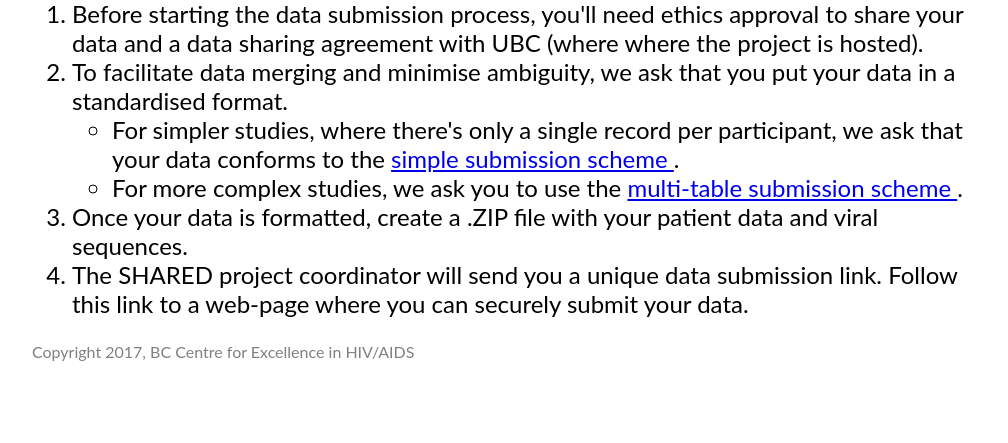
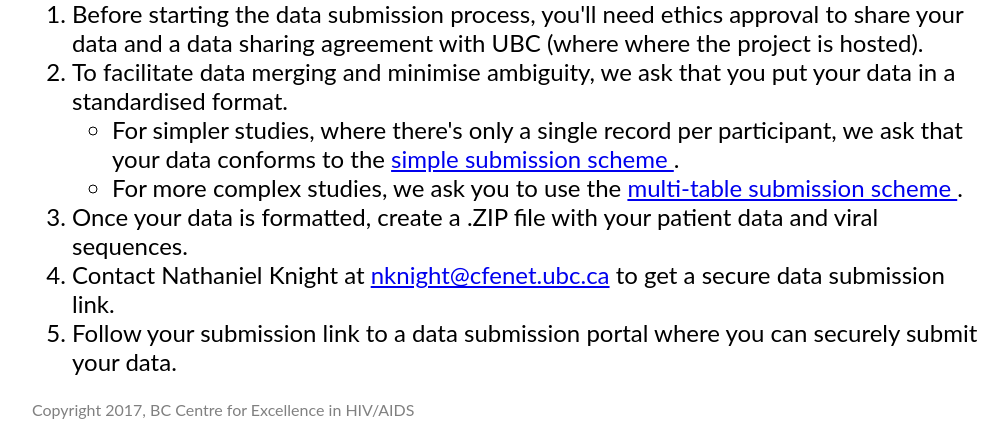
Before and after one commit to cfe-lab/shared-server, a Django app: page /contributing in a window 1280 px wide. Shown: the part 431-874 px from the top of the page, without its empty margins (128-1136 px from the left). Before the commit the page ends 792 px from the top, so only its background shows below. Run offline with Django 3.2, Linux system fonts and the light colour scheme.

Commit message:
Add contact step to 'Contributing' guide

```diff
--- a/templates/contributing.html
+++ b/templates/contributing.html
@@ -48,9 +48,14 @@
   </li>
 
   <li>
-    The SHARED project coordinator will send you a unique data
-    submission link. Follow this link to a web-page where you can
-    securely submit your data.
+    Contact Nathaniel Knight
+    at <a href="mailto:nknight@cfenet.ubc.ca">nknight@cfenet.ubc.ca</a>
+    to get a secure data submission link.
+  </li>
+
+  <li>
+    Follow your submission link to a data submission portal where you
+    can securely submit your data.
   </li>
 </ol>
 
```
